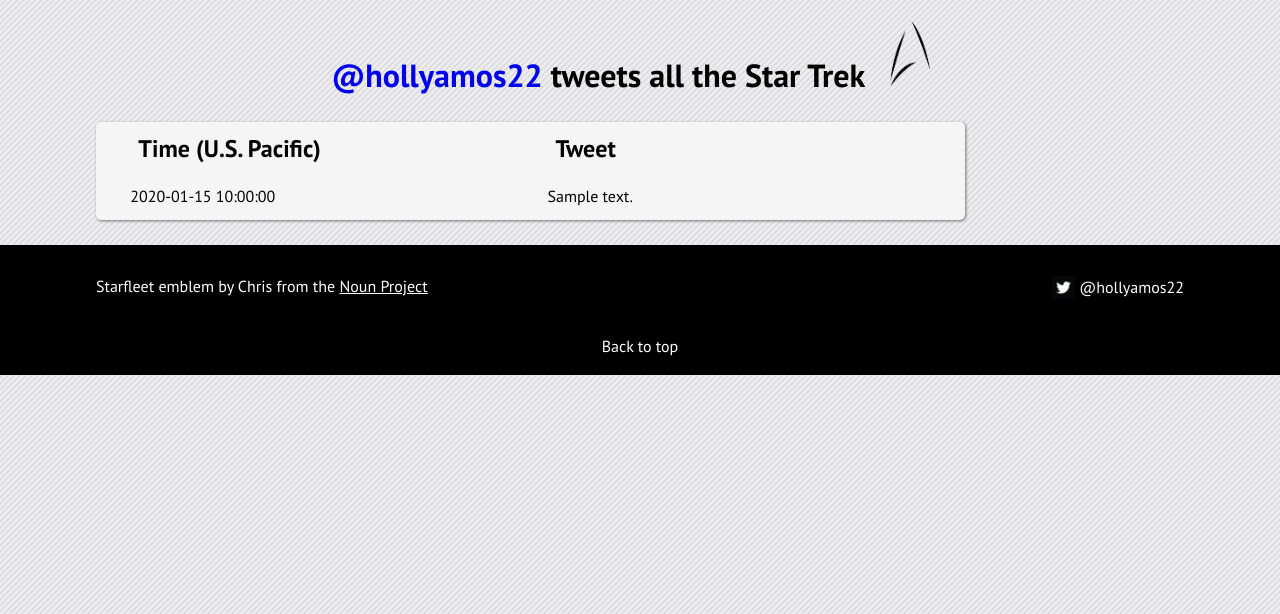
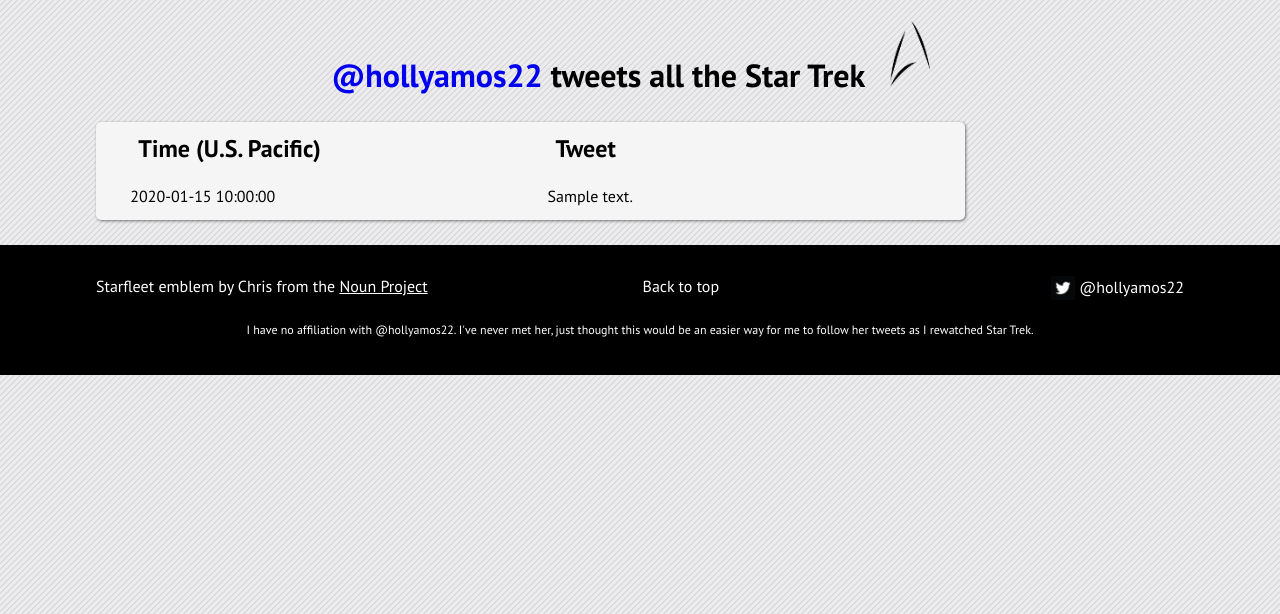
Before and after one commit to mcarson24/star-trek-50th-tweets, a PHP site: template views/index.twig in a window 1280 px wide. Shown: the top 614 px of the page. Run offline with PHP 8.4, Linux system fonts and the light colour scheme; the template is opened without the code that fills it: most values are stand-ins (such as "Sample title", 1, 10 or a date in 2020); some libraries are stand-ins or nearby versions.

Commit message:
I can never make up my mind on these styles

```diff
--- a/scss/footer.scss
+++ b/scss/footer.scss
@@ -3,8 +3,20 @@
 	background-color: $black;
 	color: $white;
 	padding: 15px 0;
+	.flex {
+		height: 50px;
+	}
+	.disclaimer {
+		font-size: .75em;
+		height: 25px;
+	}
 	a {
 		color: $white;
 		text-decoration: underline;
 	}
+	.top {
+		p {
+			// width: 33%;
+		}
+	}
 }
--- a/scss/misc.scss
+++ b/scss/misc.scss
@@ -1,4 +1,4 @@
 .twitter-logo {
-	width: 4.5%;
+	width: 9.5%;
 	background: $black;
 }
--- a/scss/text.scss
+++ b/scss/text.scss
@@ -10,6 +10,10 @@
 	text-decoration: none;
 }
 
+.right {
+	width: 250px;
+}
+
 // Remove text decoration from other links
 .no-underline {
 	text-decoration: none;
--- a/scss/utilities.scss
+++ b/scss/utilities.scss
@@ -19,7 +19,7 @@
 
 .flex {
 	display: flex;
-	justify-content: space-between;
+	justify-content: space-around;
 }
 
-.center-items { justify-content: space-around; }
+.center-items { justify-content: space-between; }
--- a/views/footer.twig
+++ b/views/footer.twig
@@ -1,15 +1,16 @@
 <footer>
 	<div class="container m-0-auto">
-		<div class="flex">
+		<div class="flex center-items top">
 			<p>Starfleet emblem by Chris from the <a href="https://thenounproject.com">Noun Project</a></p>
-			<p class="text-right"><img src="images/twitter-logo.png" alt="" class="twitter-logo">
+			<p class="text-center"><a href="#top" class="no-underline">Back to top</a></p>
+			<p class="text-right right"><img src="images/twitter-logo.png" alt="" class="twitter-logo">
 				<span class="vertical-align-center">
 					<a href="https://twitter.com/hollyamos22" class="no-underline">@hollyamos22</a>
 				</span>
 			</p>
 		</div>
-		<div class="flex center-items">
-			<p><a href="#title" class="no-underline">Back to top</a></p>
+		<div class="disclaimer text-center">
+			<p>I have no affiliation with @hollyamos22. I've never met her, just thought this would be an easier way for me to follow her tweets as I rewatched Star Trek.</p>
 		</div>
 	</div>
 </footer>
--- a/views/index.twig
+++ b/views/index.twig
@@ -7,7 +7,7 @@
 		<link rel="shortcut icon" type="image/x-icon" href="favicon.ico">
 	</head>
 	<body>
-		<div id="title" class="container m-0-auto">
+		<div id="top" class="container m-0-auto">
 			<h1 class="text-center">
 				<a href="https://twitter.com/hollyamos22">@hollyamos22</a>
 				tweets all the Star Trek
```
Also changed, not shown: README.md, public/css/style.css.
